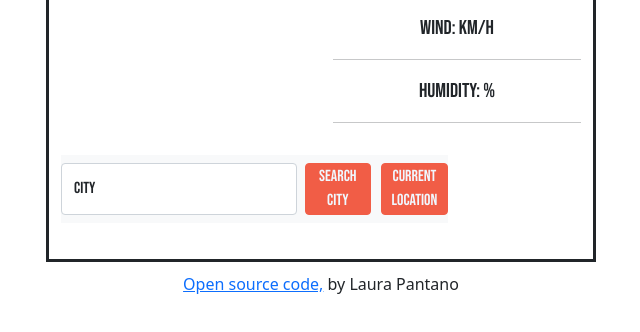
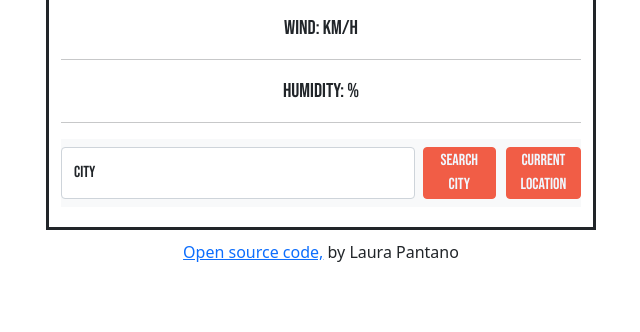
Before and after one commit to lmacanda/weather-app, a plain HTML site: page index.html in a window 1280 px wide. Shown: the part 466-798 px from the top of the page, without its empty margins (319-959 px from the left). Drawn offline with nearby package versions, Linux system fonts and the light colour scheme; no server answers.

Commit message:
finalized HTML layout

```diff
--- a/index.css
+++ b/index.css
@@ -13,6 +13,10 @@ span a:hover {
 
 footer {
   text-align: center;
+}
+
+form {
+  width: -webkit-fill-available;
 }
 
 .weather-app {
@@ -55,7 +59,7 @@ div.forecast {
 }
 
 .navbar {
-  width: max-content;
+  display: contents;
   font-family: "Bebas Neue", cursive;
 }
 
--- a/index.html
+++ b/index.html
@@ -22,10 +22,6 @@
     <div class="weather-app">
       <div class="container">
           <div class="row align-items-center justify-content-center">
-              <div class="col">
-                      <div class="forecast" id="forecast">
-                </div>
-              </div>
               <div class="col weather">
                 <h1 id="city">Lisbon</h1>
                    <h2 id="date">Today</h2>
@@ -45,8 +41,8 @@
             <hr>
               </div>
           </div>
-      <div class="row search-bar-row">
-          <div class="col-12 align-self-center search-bar>">
+                      <div class="forecast" id="forecast">
+              </div>
       <nav class="navbar navbar-light bg-light">
             <form class="d-flex" id="search-form">
               <input
@@ -60,10 +56,8 @@
                 Search City
               </button>
               <button type="button" class="curr-location-button" id="curr-location-button">Current Location</button>
-            </nav>
-        </form>
-          </div>
-      </div>
+               </form>
+              </nav>
     </div>
     </div>
      <footer><a href=https://github.com/lmacanda/weather-app target="_blank">Open source code,</a> by Laura Pantano</footer>
```
